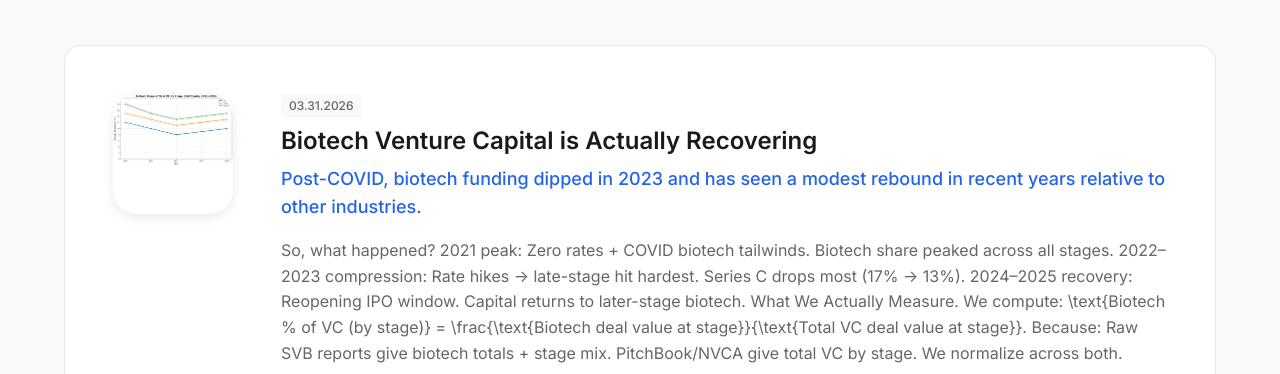
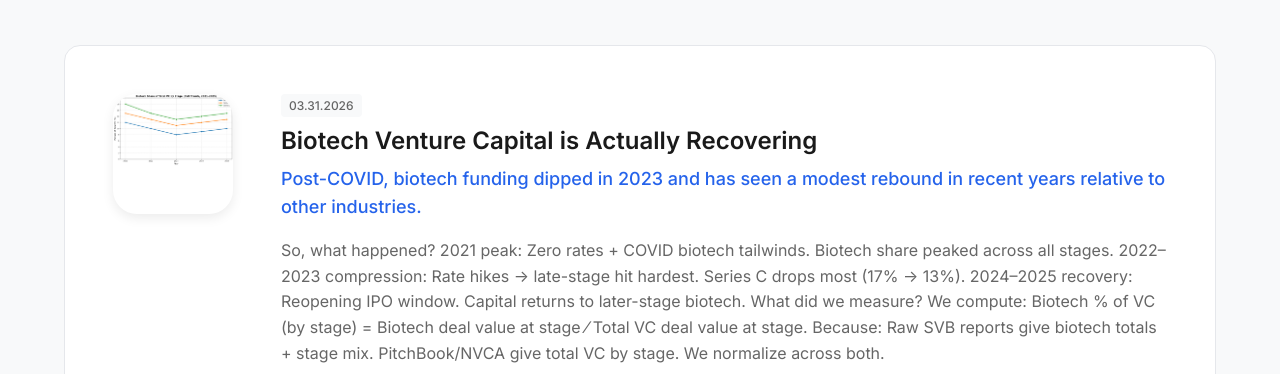
Before and after one commit to grewelle/altitide, a plain HTML site: page blog/index.html in a window 1280 px wide. Shown: the part 578-952 px from the top of the page. Drawn offline with Linux system fonts and the light colour scheme.

Commit message:
Update biotech article description for clarity

```diff
--- a/blog/index.html
+++ b/blog/index.html
@@ -80,7 +80,7 @@
                             </div>
                             <h3>Biotech Venture Capital is Actually Recovering</h3>
                             <p class="app-tagline">Post-COVID, biotech funding dipped in 2023 and has seen a modest rebound in recent years relative to other industries.</p>
-                            <p class="app-description">So, what happened? 2021 peak: Zero rates + COVID biotech tailwinds. Biotech share peaked across all stages. 2022–2023 compression: Rate hikes → late-stage hit hardest. Series C drops most (17% → 13%). 2024–2025 recovery: Reopening IPO window. Capital returns to later-stage biotech. What We Actually Measure. We compute: \text{Biotech % of VC (by stage)} = \frac{\text{Biotech deal value at stage}}{\text{Total VC deal value at stage}}. Because: Raw SVB reports give biotech totals + stage mix. PitchBook/NVCA give total VC by stage. We normalize across both.</p>
+                            <p class="app-description">So, what happened? 2021 peak: Zero rates + COVID biotech tailwinds. Biotech share peaked across all stages. 2022–2023 compression: Rate hikes → late-stage hit hardest. Series C drops most (17% → 13%). 2024–2025 recovery: Reopening IPO window. Capital returns to later-stage biotech. What did we measure? We compute: Biotech % of VC (by stage) = Biotech deal value at stage &frasl; Total VC deal value at stage. Because: Raw SVB reports give biotech totals + stage mix. PitchBook/NVCA give total VC by stage. We normalize across both.</p>
 
                         </div>
                     </article>
```
